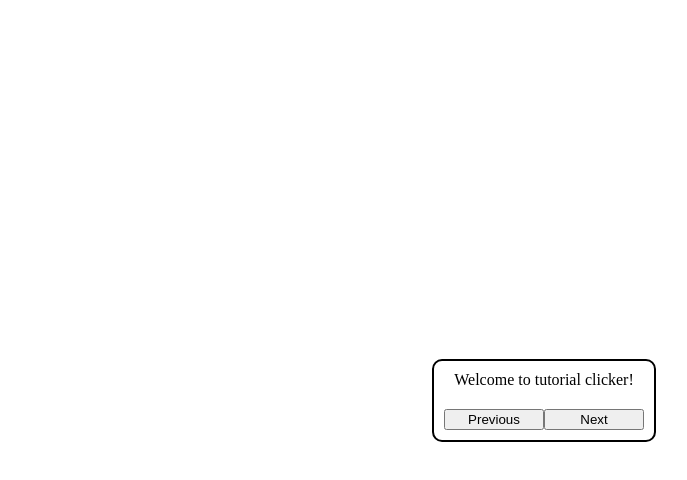
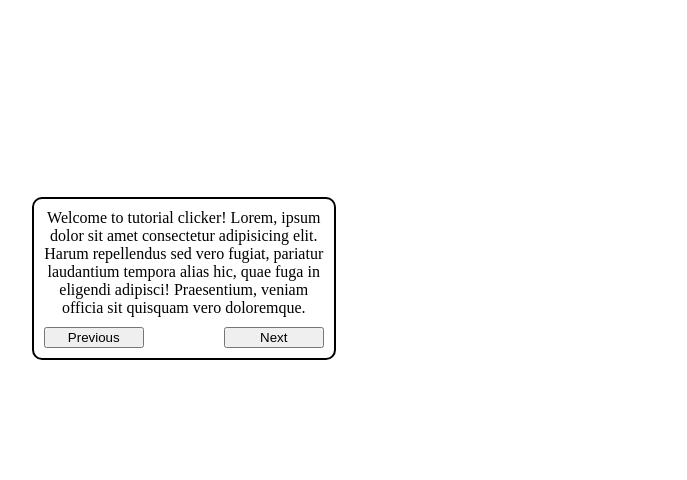
Before and after one commit to mtkonge/tutorial-clicker, a website built with Vite: page index.html in a window 1280 px wide. Both pictures are taken after a click on the button "Next". Shown: the whole page, without its empty margins (96-783 px from the left). Built offline with nearby package versions, Linux system fonts and the light colour scheme.

Commit message:
everything

```diff
--- a/index.html
+++ b/index.html
@@ -10,7 +10,9 @@
 
 <body>
   <div class="tutorial-box-container" id="tutorial-box">
-    <p>Welcome to tutorial clicker!</p>
+    <p>Welcome to tutorial clicker! Lorem, ipsum dolor sit amet consectetur adipisicing elit. Harum repellendus sed vero
+      fugiat, pariatur laudantium tempora alias hic, quae fuga in eligendi adipisci! Praesentium, veniam officia sit
+      quisquam vero doloremque.</p>
     <div class="tutorial-buttons-container">
       <button id="prev-button" class="tutorial-button">Previous</button>
       <button id="next-button" class="tutorial-button">Next</button>
--- a/src/main.ts
+++ b/src/main.ts
@@ -1,6 +1,11 @@
 import "./style.css";
+function getRandomNumber(min: number, max: number) {
+    return Math.random() * (max - min) + min;
+}
 
 function main() {
+    const tutorialContainer =
+        document.querySelector<HTMLDivElement>("#tutorial-box")!;
     let tutorialPoints = 0;
     const prevButton =
         document.querySelector<HTMLButtonElement>("#prev-button")!;
@@ -8,6 +13,10 @@ function main() {
         document.querySelector<HTMLButtonElement>("#next-button")!;
     nextButton.addEventListener("click", () => {
         tutorialPoints++;
+        const randomTop = getRandomNumber(0, window.innerWidth / 2);
+        const randomLeft = getRandomNumber(0, window.innerHeight / 2);
+        tutorialContainer.style.top = randomTop + "px";
+        tutorialContainer.style.left = randomLeft + "px";
     });
 }
 
--- a/src/style.css
+++ b/src/style.css
@@ -5,17 +5,18 @@
 body {
   height: 100vh;
   width: 100%;
-  display: flex;
-  align-items: center;
-  justify-content: center;
 }
 
 .tutorial-box-container {
-  display: flex;
+  position: absolute;
+  top: 100px;
+  left: 100px;
   border: 2px solid;
   flex-direction: column;
   border-radius: 10px;
   justify-content: space-between;
+  max-width: 300px
+
 }
 
 .tutorial-box-container p {
@@ -27,7 +28,8 @@ body {
 .tutorial-buttons-container {
   display: flex;
   justify-content: space-between;
-  margin: 10px
+  margin: 10px;
+  max-width: 300px
 }
 
 .tutorial-button {
```
